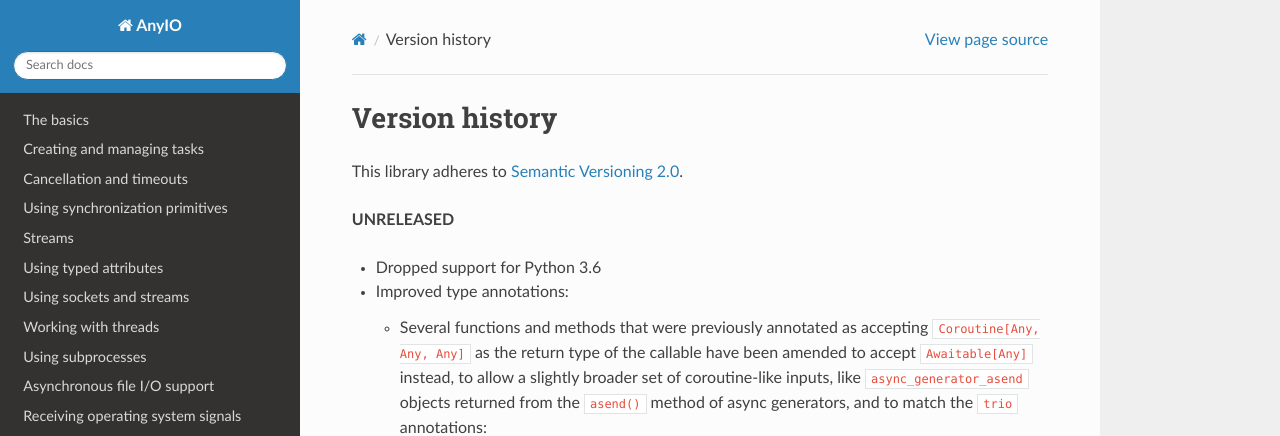
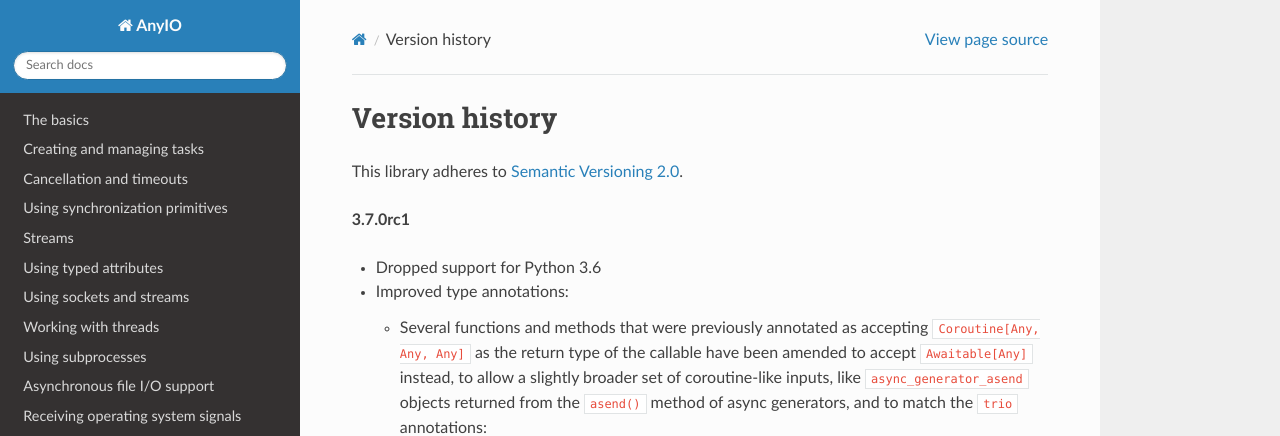
Before and after one commit to agronholm/anyio, a Sphinx documentation site: the page built from docs/versionhistory.rst, in a window 1280 px wide and 900 px high. Shown: the top 436 px of the window. Built offline with Sphinx 7.4.7 and the Read the Docs theme 2.0.0, drawn with Linux system fonts in a browser that asks for light colours; the version number could not be read and is left out.

Commit message:
Bumped up the version

```diff
--- a/docs/versionhistory.rst
+++ b/docs/versionhistory.rst
@@ -3,7 +3,7 @@ Version history
 
 This library adheres to `Semantic Versioning 2.0 <http://semver.org/>`_.
 
-**UNRELEASED**
+**3.7.0rc1**
 
 - Dropped support for Python 3.6
 - Improved type annotations:
```
